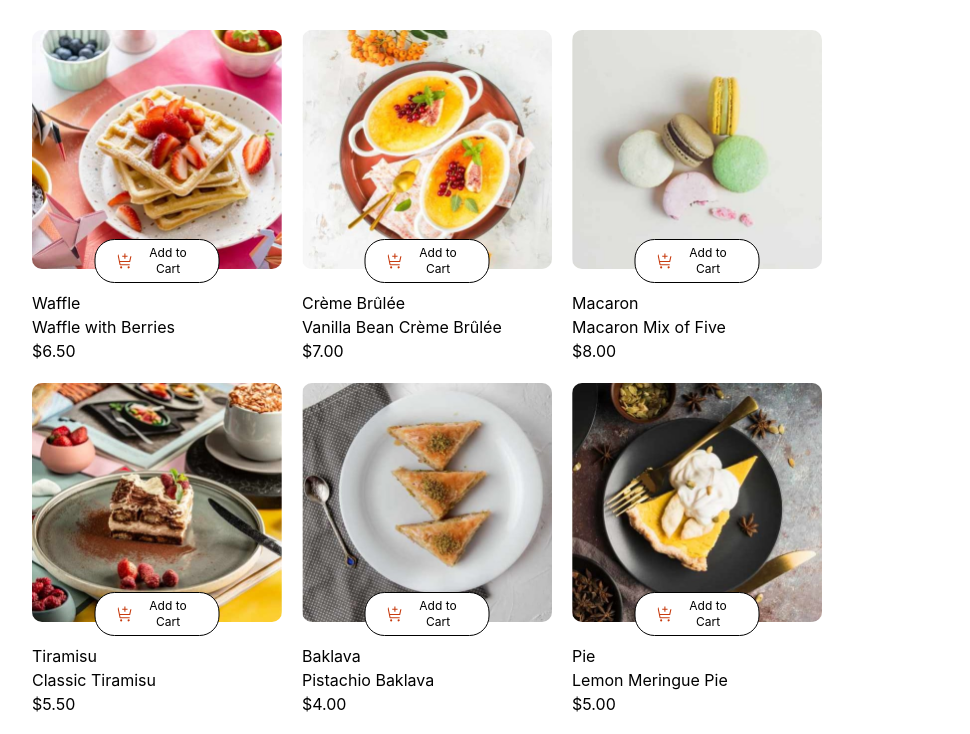
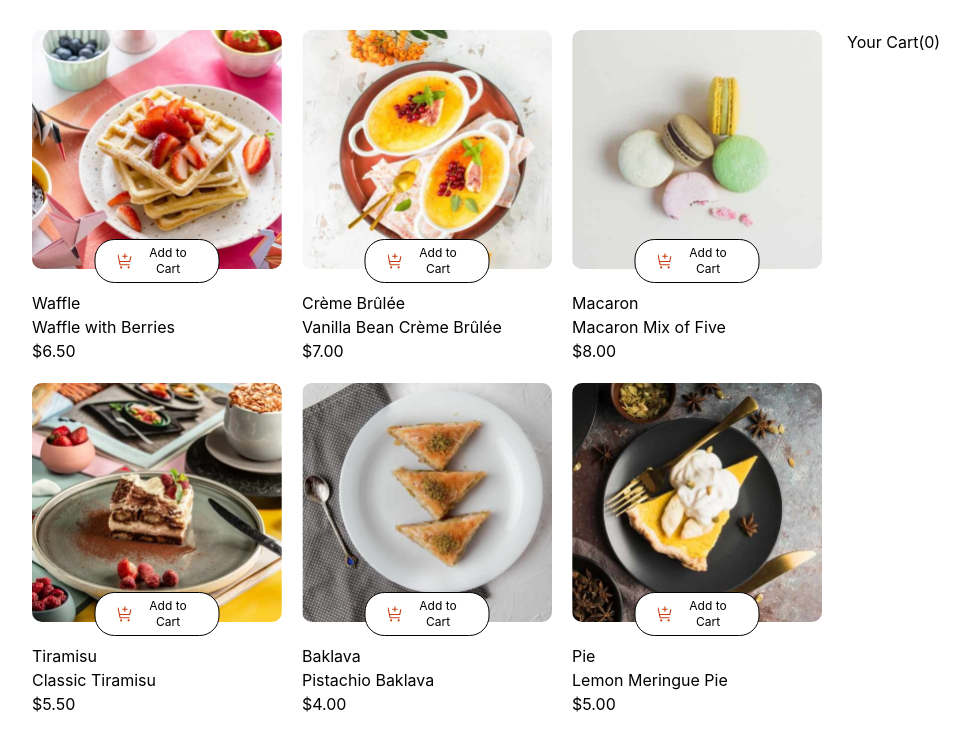
Before and after one commit to okedo01/products, a React (Vite) app in the folder product_list/: page / in a window 1280 px wide. Shown: the top 734 px of the page, without its empty margins (8-978 px from the left). Built offline with nearby package versions, Linux system fonts and the light colour scheme.

Commit message:
apply th function to decrease the quantity

```diff
--- a/product_list/src/App.jsx
+++ b/product_list/src/App.jsx
@@ -1,3 +1,4 @@
+import Cart from './components/Cart';
 import ProductList from './components/ProductList';
 import { useEffect, useState } from 'react';
 
@@ -63,6 +64,7 @@ export default function App() {
   return (
     <div className='wrapper'>
       <ProductList products={products} addToCart={addToCart} cart={cart} increaseQuantity={increaseQuantity} decreaseQuantity={decreaseQuantity} />
+      <Cart />
     </div>
   )
 }
--- a/product_list/src/components/Cart.jsx
+++ b/product_list/src/components/Cart.jsx
@@ -2,6 +2,6 @@ import React from 'react'
 
 export default function Cart() {
   return (
-    <div className='cart'>Cart</div>
+    <aside className='cart'>Your Cart(0)</aside>
   )
 }
--- a/product_list/src/components/ProductCard.jsx
+++ b/product_list/src/components/ProductCard.jsx
@@ -12,7 +12,7 @@ export default function ProductCard({ product, addToCart, cart, increaseQuantity
             <p>${product.price.toFixed(2)}</p>
             <div >
                 {clickedItem ? (
-                    <div className="absolute bottom-20 left-1/2 -translate-x-1/2 flex items-center gap-1 bg-white border rounded-full px-5 py-2">
+                    <div className="absolute bottom-20 left-1/2 -translate-x-1/2 flex items-center gap-1 bg-red-800 text-white border rounded-full px-5 py-2">
                         <button onClick={() => decreaseQuantity(product)}>-</button>
                         <span>({clickedItem.quantity})</span>
                         <button onClick={() => increaseQuantity(product)}>+</button>
```
